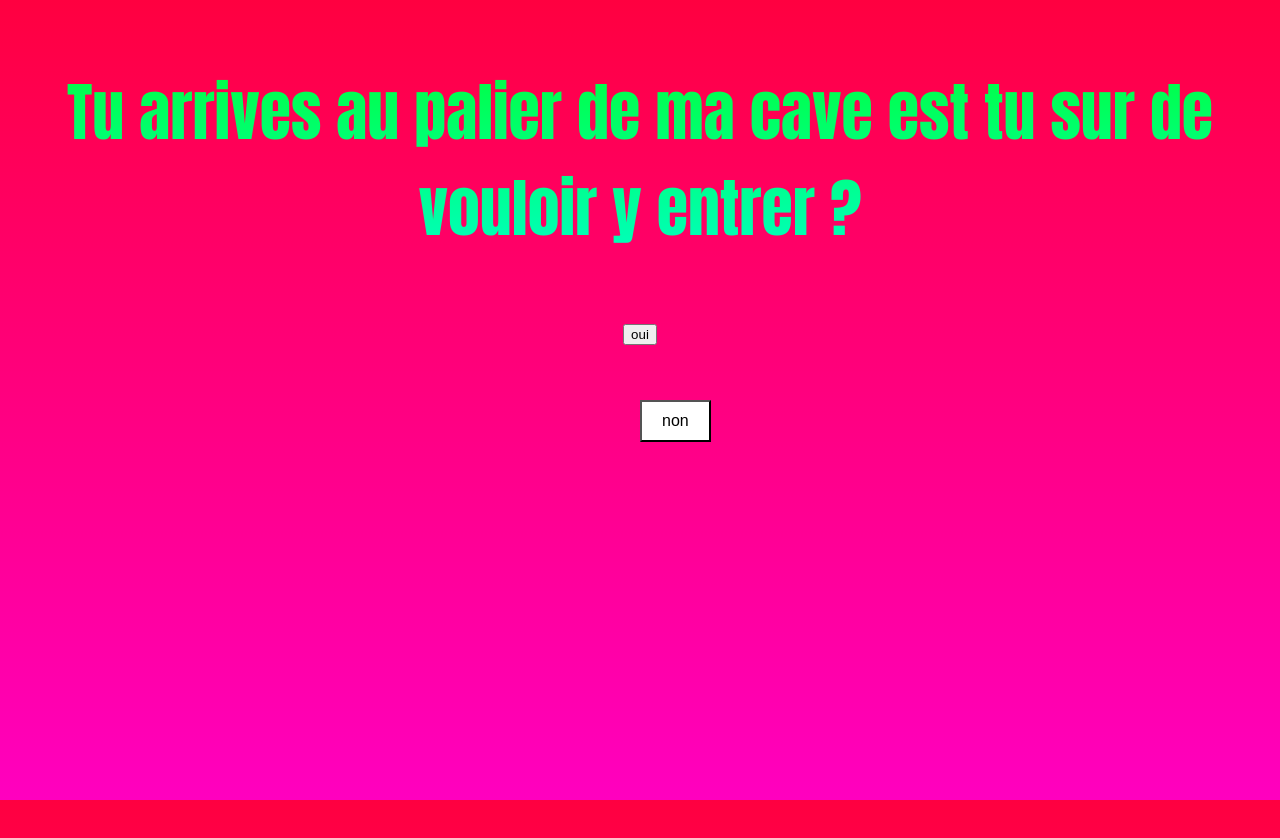
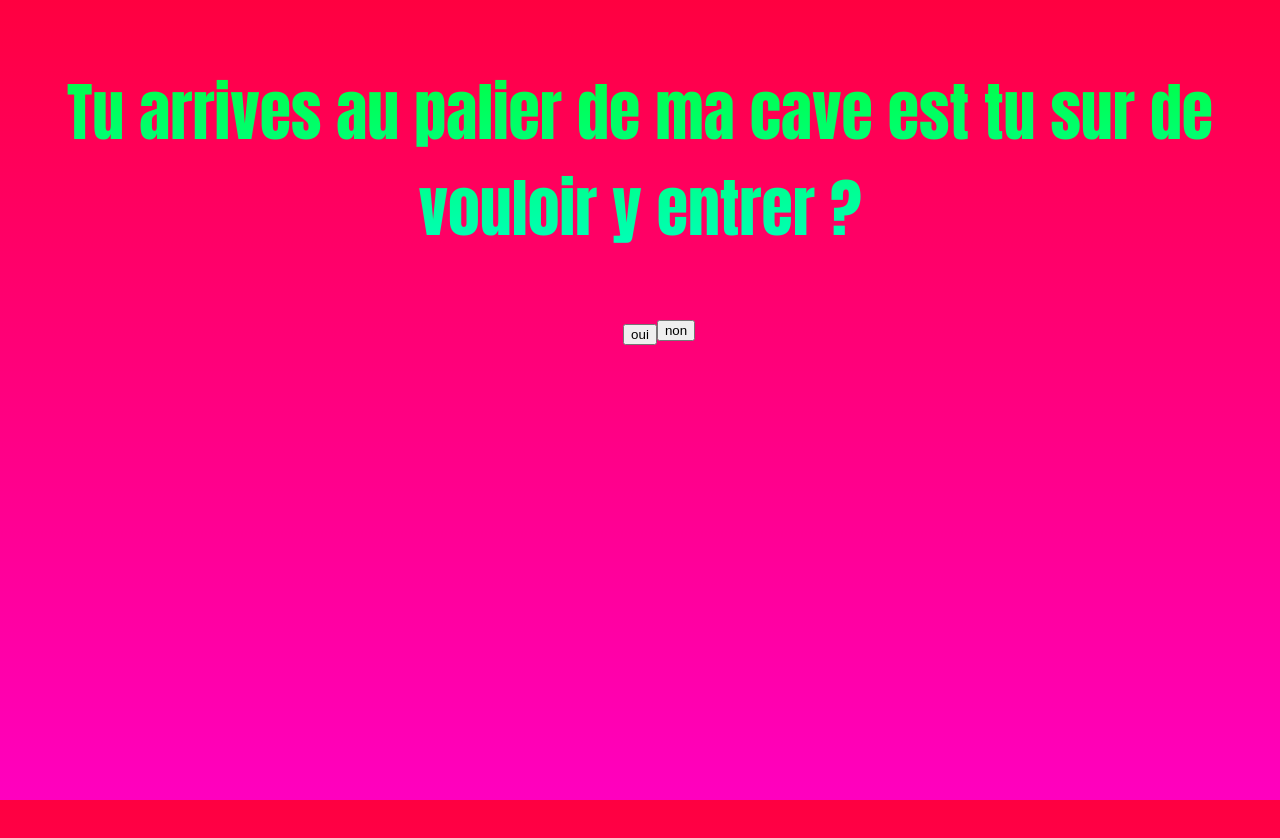
Before and after one commit to kikoofurtif/kikoo_futif.com, a plain HTML site: page suspect.html in a window 1280 px wide. Drawn offline with Linux system fonts and the light colour scheme.

Commit message:
testw/button

```diff
--- a/suspect.html
+++ b/suspect.html
@@ -28,12 +28,6 @@
        }
        #boutonnon {
             position: absolute;
-            top: 50%;
-            left: 50%;
-            padding: 10px 20px;
-            font-size: 16px;
-            cursor: pointer;
-            background-color: white
        }
 </style>
 <body>
```
